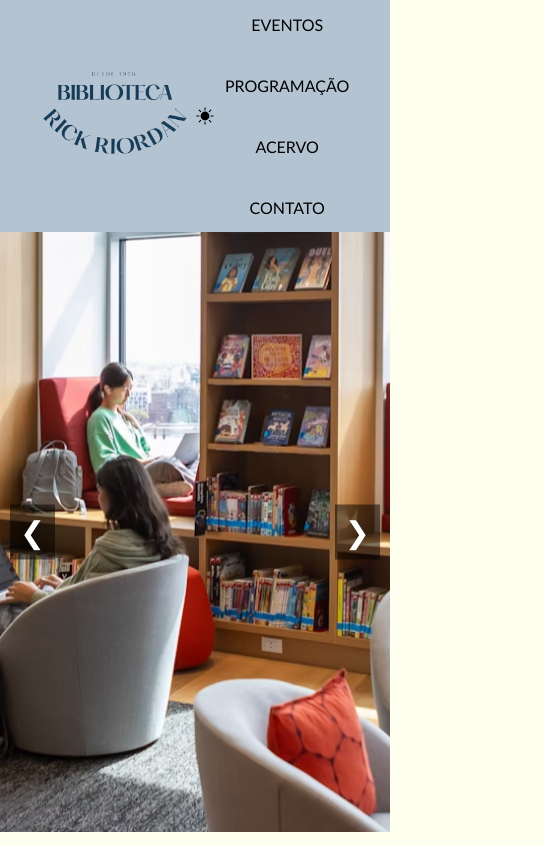
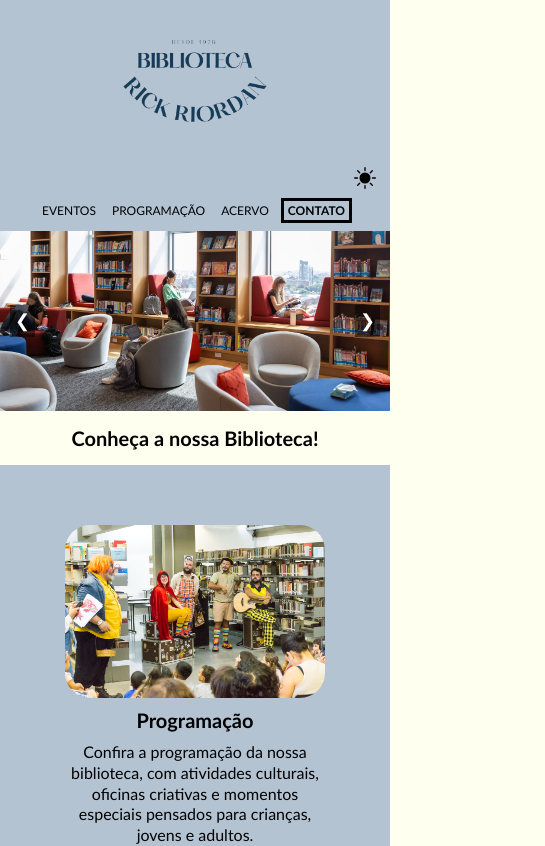
Before and after one commit to Guigspinho/projeto_borboleta_02H, a Next.js app in the folder projetonext.js/: page / in a window 390 px wide. Shown: the top 846 px of the page, 545 px wide, since content can reach past the window. Built offline with nearby package versions, Linux system fonts and the light colour scheme.

Commit message:
media query para os modules e globals css menor

```diff
--- a/projetonext.js/src/app/components/Index2Section/Index2Section.module.css
+++ b/projetonext.js/src/app/components/Index2Section/Index2Section.module.css
@@ -56,3 +56,38 @@
     margin: 10px auto;
     display:none;
 }
+
+@media (max-width: 768px) {
+    .sectionpromocaoelivros {
+        flex-direction: column;
+        gap: 15px;
+        padding: 20px 10px;
+    }
+
+    .imgsection2 {
+        max-width: 200px;
+        margin: 0 10px;
+    }
+
+    .titulo1section2,
+    .titulo2section2 {
+        font-size: 16px;
+        text-align: center;
+    }
+
+    .textosection2 {
+        font-size: 13px;
+        text-align: center;
+        text-indent: 0;
+        padding: 0 10px;
+
+    }
+
+    .linhavertical {
+        display: none;
+    }
+
+    .linhahorizontal {
+        display: block;
+    }
+}
--- a/projetonext.js/src/app/components/Index3Section/Index3Section.module.css
+++ b/projetonext.js/src/app/components/Index3Section/Index3Section.module.css
@@ -37,3 +37,37 @@
     width: 100%;
     height: 100%;
 }
+
+@media (max-width: 768px) {
+    .sectionfinal {
+            flex-direction: column;
+
+            gap: 20px;
+            padding: 20px 10px;
+        }
+
+        .sobrenos {
+            max-width: 260px;
+        }
+
+        .titulosobrenos {
+            font-size: 18px;
+        }
+
+        .sobrenos p {
+            font-size: 13px;
+        }
+
+        .local {
+            width: 100%;
+            padding-top: 15px;
+        }
+
+        .local iframe {
+            width: 95%;
+            height: 180px;
+            border-radius: 10px;
+            display: block;
+            margin: 0 auto;
+        }
+}
--- a/projetonext.js/src/app/components/IndexCarrossel/IndexCarrossel.module.css
+++ b/projetonext.js/src/app/components/IndexCarrossel/IndexCarrossel.module.css
@@ -31,3 +31,14 @@
 
 .prev { left: 10px; }
 .next { right: 10px; }
+
+@media (max-width: 768px) {
+    .carrossel {
+            height: 180px;
+        }
+
+        .prev, .next {
+            font-size: 18px;
+            padding: 5px;
+        }
+    }
--- a/projetonext.js/src/app/components/Menu/Menu.module.css
+++ b/projetonext.js/src/app/components/Menu/Menu.module.css
@@ -47,11 +47,50 @@
 }
 
 /* Botão de contato do menu superior */
-#contato{
+.botaocontato{
     border: 3px solid var(--border-color);
     padding: 5px;
     font-weight: bold;
 }
-.dark-mode #contato {
+.dark-mode .botaocontato {
     border: 3px solid white; /* borda branca no dark mode */
 }
+
+
+@media (max-width: 768px) {
+    .menu {
+        flex-direction: column;
+        gap: 5px;
+        padding: 8px;
+    }
+
+    .logo {
+        width: 80px;
+    }
+
+    .links {
+        display: flex;
+        align-items: center;
+        flex-wrap: wrap;
+        justify-content: center;
+        gap: 0.5rem;
+    }
+
+    .links a,
+    #mudar_tema {
+        display: flex;
+        align-items: center;
+        justify-content: center;
+        padding: 2px 4px;
+        font-size: 12px;
+    }
+    #contato{
+        border: 1px solid var(--border-color);
+        padding: 3px 6px;
+        font-weight: bold;
+        font-size: 14px;
+    }
+    #mudar_tema {
+        transform: scale(0.8);
+    }
+}
--- a/projetonext.js/src/app/components/Menu/menu.js
+++ b/projetonext.js/src/app/components/Menu/menu.js
@@ -14,7 +14,9 @@ export default function Menu() {
         <Link href="/eventos">EVENTOS</Link>
         <Link href="/programacao">PROGRAMAÇÃO</Link>
         <Link href="/acervo">ACERVO</Link>
-        <Link href="/contato">CONTATO</Link>
+        <Link href="/contato" className={styles.botaocontato}>
+          CONTATO
+        </Link>
       </nav>
     </header>
   );
--- a/projetonext.js/src/app/components/TituloInicial/TituloInicial.module.css
+++ b/projetonext.js/src/app/components/TituloInicial/TituloInicial.module.css
@@ -7,3 +7,12 @@
     margin-top: 35px;
     margin-bottom: 20px;
 }
+
+
+@media (max-width: 768px) {
+
+    .tituloinicial {
+        font-size: 20px;
+        margin: 15px 0;
+    }
+}
--- a/projetonext.js/src/app/globals.css
+++ b/projetonext.js/src/app/globals.css
@@ -88,79 +88,6 @@ body {
     font-family: 'Trebuchet MS';
 }
 
-
-
-
-
-/* Menu superior fixo na tela */
-.menu{
-    background-color: var(--menu-color);
-    padding: var(--spacing-small) var(--spacing-large);
-
-    position: sticky; /*menu fixo durante rolagem da página (position para fixar, width para preencher a tela inteira e top para grudar no topo da pagina)*/
-    width: 100%;
-    top: 0;
-    z-index: 1000;
-
-    display: flex; /*flexbox para alinhar os itens horizontalmente, dando espaço e centralizando*/
-    align-items: center;
-    justify-content: space-between;
-
-
-}
-
-.links{
-    display: flex;
-    align-items: center;
-    flex-wrap: wrap;
-    justify-content: center;
-    gap: 2rem;
-}
-
-.links a,
-#mudar_tema {
-    display: flex;
-    align-items: center;
-    justify-content: center;
-}
-
-/* Logo do menu superior */
-.logo {
-    height: auto;
-    width: 150px;
-}
-
-
-/* Fonte geral do menu superior */
-.links a{
-    text-decoration: none;
-    padding: 5px;
-    font-family: 'Trebuchet MS', 'Lucida Sans Unicode', 'Lucida Grande', 'Lucida Sans', Arial, sans-serif;
-    color: var(--text-color);
-
-}
-
-/* Botão de contato do menu superior */
-#contato{
-    border: 3px solid var(--border-color);
-    padding: 5px;
-    font-weight: bold;
-}
-.dark-mode #contato {
-    border: 3px solid white; /* borda branca no dark mode */
-}
-
-/* FIM DO MENU (linha 19) */
-
-.tituloinicial{
-    font-size: 34px;
-    font-weight: bold;
-    text-align: center;
-    margin-top: 35px;
-    margin-bottom: 20px;
-}
-
-
 /* 1º Section (3 cards) */
 .sectioncards{
     display: flex;
@@ -183,9 +110,6 @@ body {
     margin: 0 auto;
 }
 
-
-
-
 .titulo1section{
     text-align: left;
     font-weight: bold;
@@ -193,111 +117,8 @@ body {
     margin-bottom: 0.6rem;
 }
 
-
-
-
-/* PÁGINA PROGRAMAÇÃO */
-
-.grid_programacao {
-    display: grid;
-    grid-template-columns: repeat(3, 400px);
-    justify-content: center;
-    gap: 80px;
-    margin: 35px 0;
-}
-
-.programacaoeventos {
-    display: flex;
-    flex-direction: column;
-}
-
-.imgprogramacaoeventos{
-    width: 100%;
-    height: 250px;
-    object-fit: cover;
-    margin-bottom: 10px;
-    border-radius: 6px;
-}
-
-.h4tituloprogramacao {
-    font-family: 'Trebuchet MS', 'Lucida Sans Unicode', 'Lucida Grande', 'Lucida Sans', Arial, sans-serif;
-    font-size: medium;
-}
-
-.h3tituloprogramacao {
-    font-family: Arial, Helvetica, sans-serif;
-    font-size: 1.5rem;
-    font-weight: bolder;
-}
-
-.ptituloprogramacao {
-    font-family: Arial, Helvetica, sans-serif;
-    color: red;
-    font-size: 0.9rem;
-    font-weight: bold;
-    margin-top: 1rem;
-
-
-}
-
-
-
 /*MEDIA QUERY*/
 @media (max-width: 768px) {
-
-    /* MENU*/
-    .menu {
-        flex-direction: column;
-        gap: 5px;
-        padding: 8px;
-    }
-
-    .logo {
-        width: 80px;
-    }
-
-    .links {
-        display: flex;
-        align-items: center;
-        flex-wrap: wrap;
-        justify-content: center;
-        gap: 0.5rem;
-    }
-
-    .links a,
-    #mudar_tema {
-        display: flex;
-        align-items: center;
-        justify-content: center;
-        padding: 2px 4px;
-        font-size: 12px;
-    }
-    #contato{
-        border: 1px solid var(--border-color);
-        padding: 3px 6px;
-        font-weight: bold;
-        font-size: 14px;
-    }
-    #mudar_tema {
-        transform: scale(0.8);
-    }
-
-    /* TÍTULO */
-    .tituloinicial {
-        font-size: 20px;
-        margin: 15px 0;
-    }
-
-    /* CARROSSEL */
-    .carrossel {
-        height: 180px;
-    }
-
-    .prev, .next {
-        font-size: 18px;
-        padding: 5px;
-    }
-
     /* 1ª SECTION (CARDS) */
     .sectioncards {
         flex-direction: column;
@@ -314,72 +135,4 @@ body {
         font-size: 13px;
         padding: 0 10px;
     }
-
-    /* 2ª SECTION */
-    .sectionpromocaoelivros {
-        flex-direction: column;
-        gap: 15px;
-        padding: 20px 10px;
-    }
-
-    .imgsection2 {
-        max-width: 200px;
-        margin: 0 10px;
-    }
-
-    .titulo1section2,
-    .titulo2section2 {
-        font-size: 16px;
-        text-align: center;
-    }
-
-    .textosection2 {
-        font-size: 13px;
-        text-align: center;
-        text-indent: 0;
-        padding: 0 10px;
-
-    }
-
-    .linhavertical {
-        display: none;
-    }
-
-    .linhahorizontal {
-        display: block;
-    }
-
-    /* 3ª SECTION */
-    .sectionfinal {
-        flex-direction: column;
-
-        gap: 20px;
-        padding: 20px 10px;
-    }
-
-    .sobrenos {
-        max-width: 260px;
-    }
-
-    .titulosobrenos {
-        font-size: 18px;
-    }
-
-    .sobrenos p {
-        font-size: 13px;
-    }
-
-    .local {
-        width: 100%;
-        padding-top: 15px;
-    }
-
-    .local iframe {
-        width: 95%;
-        height: 180px;
-        border-radius: 10px;
-        display: block;
-        margin: 0 auto;
-    }
-
 }
```
Also changed, not shown: projetonext.js/src/app/components/ContatoForm/ContatoForm.module.css (line endings or trailing spaces).
